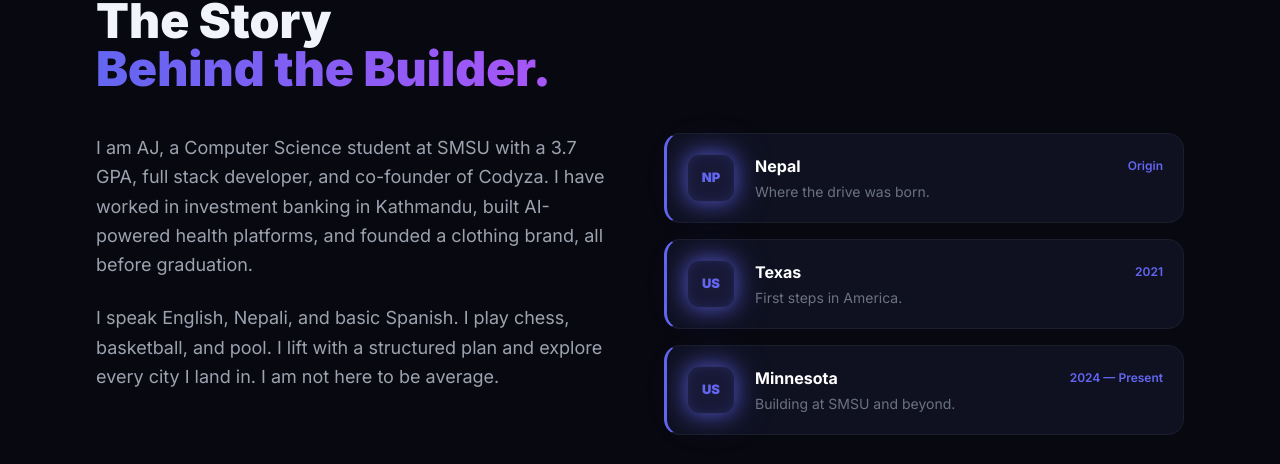
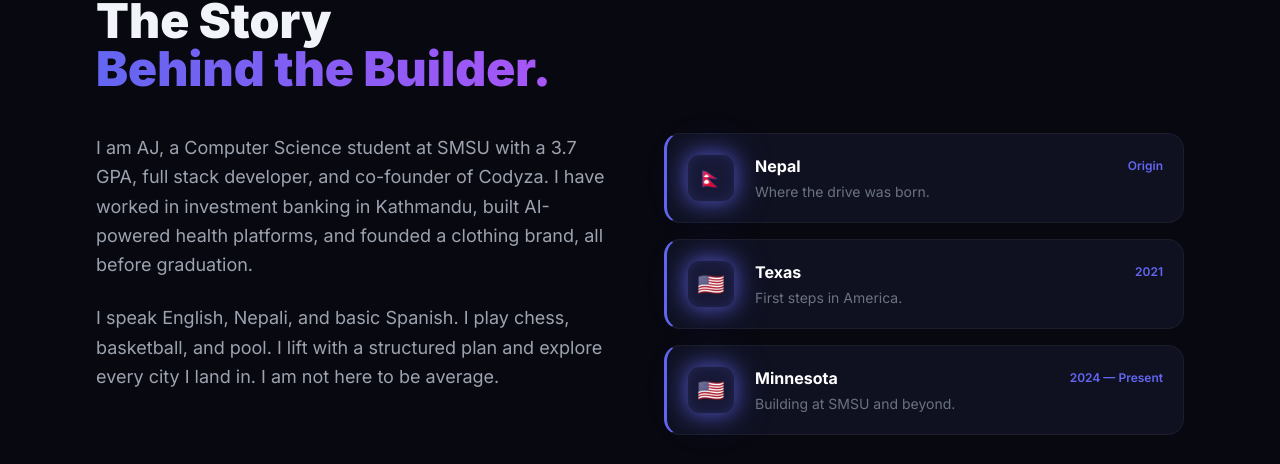
Before and after one commit to rayamajhianirudra-droid/aj-portfolio, a React (Create React App) app: page / in a window 1280 px wide. Shown: the part 935-1399 px from the top of the page. Built offline with nearby package versions, Linux system fonts and the light colour scheme.

Commit message:
Flag emojis in journey badges

```diff
--- a/src/App.css
+++ b/src/App.css
@@ -306,7 +306,7 @@ body {
   align-items: center;
   justify-content: center;
   font-weight: 900;
-  font-size: 13px;
+  font-size: 22px;
   color: #6366F1;
   background: rgba(99,102,241,0.1);
   border: 1px solid rgba(99,102,241,0.3);
--- a/src/App.js
+++ b/src/App.js
@@ -122,6 +122,12 @@ function App() {
     { icon: '🌍', title: 'Nepal to the USA', org: 'International Journey', desc: 'Built a life and career across continents through discipline.' },
   ];
 
+  const journey = [
+    { flag: '🇳🇵', country: 'Nepal', label: 'Origin', desc: 'Where the drive was born.' },
+    { flag: '🇺🇸', country: 'Texas', label: '2021', desc: 'First steps in America.' },
+    { flag: '🇺🇸', country: 'Minnesota', label: '2024 — Present', desc: 'Building at SMSU and beyond.' },
+  ];
+
   const handleFormSubmit = (e) => {
     e.preventDefault();
     setFormSent(true);
@@ -129,13 +135,8 @@ function App() {
 
   return (
     <div className="min-h-screen bg-[#080810] text-[#F1F5F9]">
-
-      {/* Spotlight cursor */}
       <div className="cursor-spotlight" style={{ left: spotlight.x, top: spotlight.y }} />
-
-      {/* Cursor dot */}
       <div className="cursor-dot" style={{ left: cursor.x, top: cursor.y }} />
-
       <div className="dot-grid" />
       <div className="orb orb-1" />
       <div className="orb orb-2" />
@@ -240,13 +241,9 @@ function App() {
                 </p>
               </motion.div>
               <motion.div variants={itemVariants} className="flex flex-col gap-4">
-                {[
-                  { code: 'NP', country: 'Nepal', label: 'Origin', desc: 'Where the drive was born.' },
-                  { code: 'US', country: 'Texas', label: '2021', desc: 'First steps in America.' },
-                  { code: 'US', country: 'Minnesota', label: '2024 — Present', desc: 'Building at SMSU and beyond.' },
-                ].map((item) => (
+                {journey.map((item) => (
                   <div key={item.country} className="bg-[#0F1120] rounded-2xl p-5 transition flex items-center gap-5 border border-white/5 hover:border-[#6366F1]/40" style={{ borderLeft: '3px solid #6366F1' }}>
-                    <div className="country-badge">{item.code}</div>
+                    <div className="country-badge">{item.flag}</div>
                     <div className="flex-1">
                       <div className="flex justify-between items-center">
                         <span className="font-bold text-white">{item.country}</span>
```
